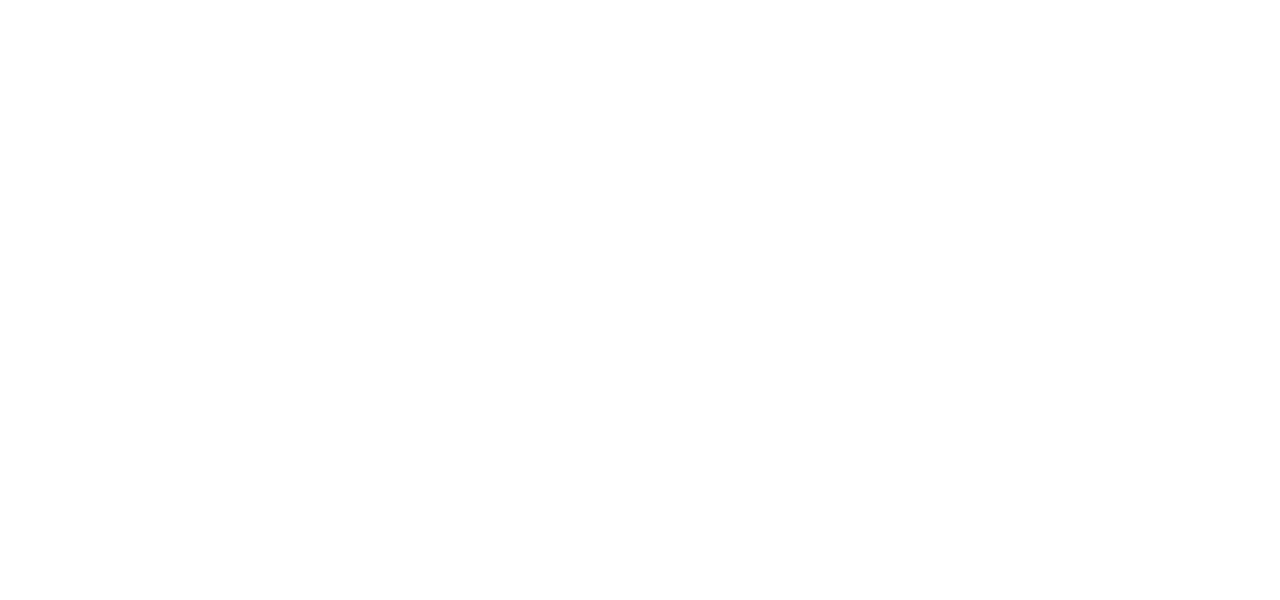
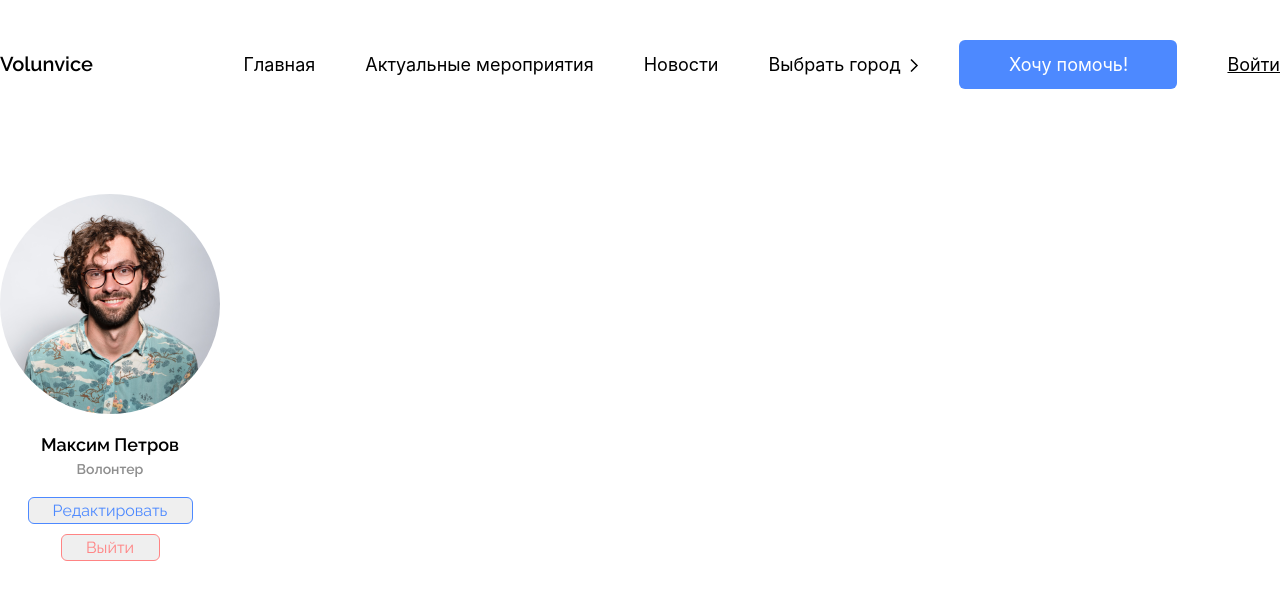
Before and after one commit to NAVIch0k/volunvice, a React (Create React App) app: page /profile in a window 1280 px wide. Shown: the top 600 px of the page. Built offline with nearby package versions, Linux system fonts and the light colour scheme.

Commit message:
create Info

```diff
--- a/src/App.js
+++ b/src/App.js
@@ -3,12 +3,14 @@
 import Footer from './Components/Footer/Footer'
 import { Route } from 'react-router-dom'
 import Main from './Components/pages/main/Main'
+import Profile from './Components/pages/profile/Profile'
 
 function App() {
   return (
     <div className="App">
       {/* <WhoAreYou /> */}
       <Route path={'/main'} render={() => <Main />} />
+      <Route path={'/profile'} render={() => <Profile />} />
       {/* <Route path={'/'} render={() => <Footer />} /> */}
       {/*<Route path='*' render={() => alert("404")}/>*/}
     </div>
--- a/src/Components/pages/profile/Profile.jsx
+++ b/src/Components/pages/profile/Profile.jsx
@@ -0,0 +1,32 @@
+import React from 'react'
+
+// COMPONENTS
+import Menu from '../../Menu/Menu'
+
+// STYLES
+import style from './profile.module.scss'
+
+// IMAGES
+import avatar from '../../../assets/images/avatar.png'
+
+const Profile = () => {
+  return (
+    <div className={style.page}>
+      <Menu />
+
+      <div className={style.columns}>
+        <section className={style.info}>
+          <img className={style.info__avatar} src={avatar} alt="Аватар" />
+          <p className={style.info__name}>Максим Петров</p>
+          <p className={style.info__status}>Волонтер</p>
+          <button className={[style.info__button, style.info__button_edit].join(' ')}>Редактировать</button>
+          <button className={[style.info__button, style.info__button_logout].join(' ')}>Выйти</button>
+        </section>
+
+        <div></div>
+      </div>
+    </div>
+  )
+}
+
+export default Profile
--- a/src/Components/pages/profile/profile.module.scss
+++ b/src/Components/pages/profile/profile.module.scss
@@ -0,0 +1,89 @@
+.page {
+  max-width: 1420px;
+  width: 100%;
+
+  margin: 0 auto;
+}
+
+.columns {
+  margin-top: 105px;
+}
+
+.info {
+  display: flex;
+  flex-direction: column;
+
+  align-items: center;
+
+  max-width: 220px;
+  &__avatar {
+    border-radius: 50%;
+    margin-bottom: 20px;
+  }
+
+  &__name {
+    margin: 0;
+
+    font-family: 'Raleway';
+    font-weight: 600;
+    font-size: 18px;
+    line-height: 21px;
+
+    color: #000000;
+  }
+
+  &__status {
+    margin: 0;
+    margin-top: 6px;
+    margin-bottom: 20px;
+
+    font-family: 'Raleway';
+    font-weight: 600;
+    font-size: 14px;
+    line-height: 16px;
+    text-align: center;
+
+    color: #8e8e8e;
+  }
+
+  &__button {
+    display: flex;
+    justify-content: center;
+    align-items: center;
+
+    cursor: pointer;
+
+    border: 1px solid transparent;
+    border-radius: 6px;
+
+    &_edit {
+      width: 165px;
+      height: 27px;
+
+      margin-bottom: 10px;
+
+      border-color: #4d89ff;
+
+      font-family: 'Raleway';
+      font-weight: 400;
+      font-size: 16px;
+      line-height: 19px;
+
+      color: #4d89ff;
+    }
+
+    &_logout {
+      width: 99px;
+      height: 27px;
+
+      border-color: #ff8484;
+
+      font-family: 'Raleway';
+      font-style: normal;
+      font-size: 16px;
+      line-height: 19px;
+
+      color: #ff8484;
+    }
+  }
+}
```
Also changed, not shown: src/assets/images/avatar.png (added).
